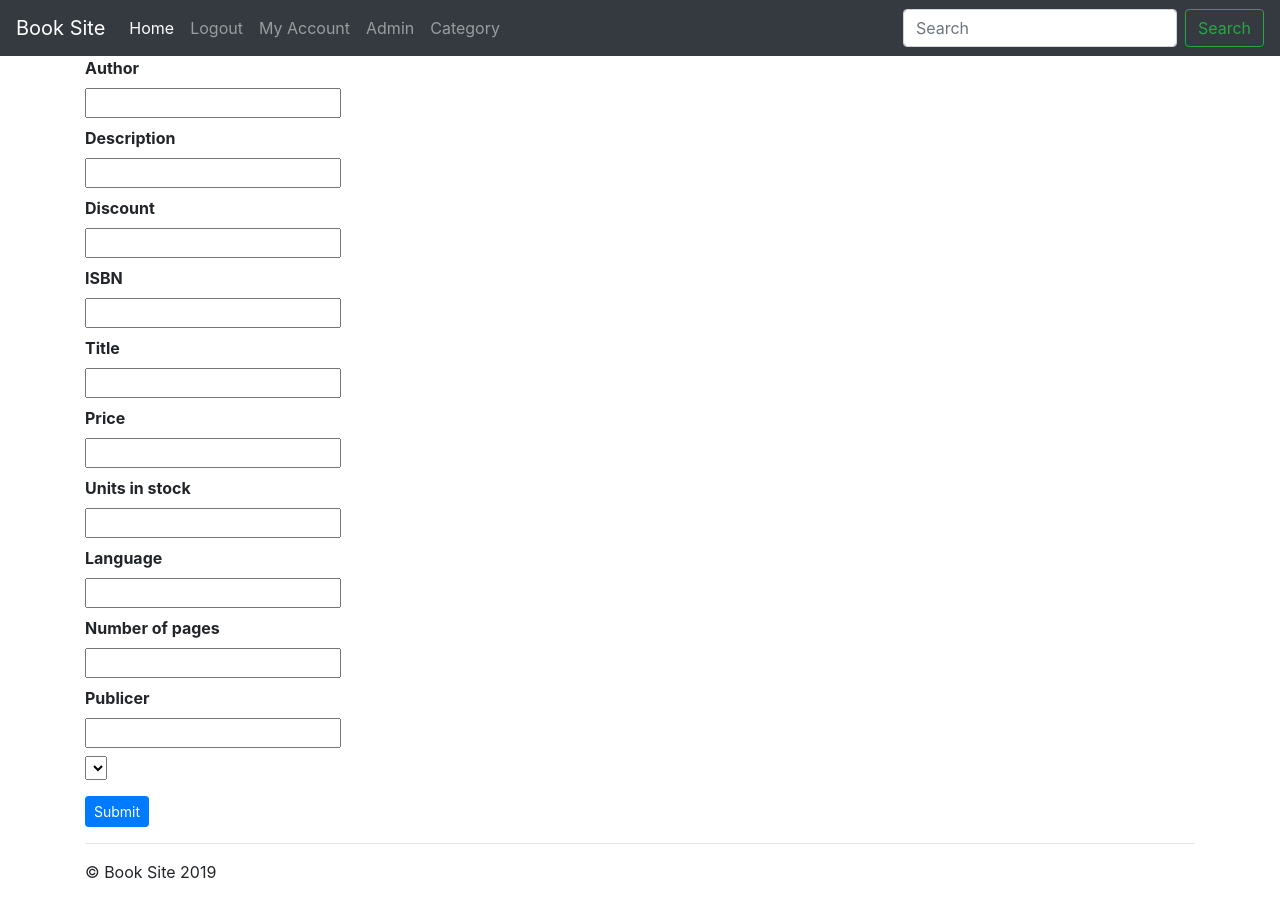
After one commit to 98pontan/D0018E, a Flask app: page /admin in a window 1280 px wide. The commit adds this page. Run offline with Flask 2, Linux system fonts and the light colour scheme; the visitor is signed in with stand-in values (Sample User, id 1); lists and menus that the app fills with data are empty; some libraries are stand-ins or nearby versions.

Commit message:
Created admin page, add product almost done

```diff
--- /dev/null
+++ b/Models/AdminForms.py
@@ -0,0 +1,41 @@
+import pymysql
+from wtforms import Form, StringField, TextAreaField, PasswordField, validators, SubmitField
+from secrets import token_hex
+
+from wtforms.validators import InputRequired, Length, Email
+
+
+def get_categories():
+    connection = pymysql.connect(host='localhost',
+                                 user='oscar',
+                                 password='hejsan123',
+                                 db='BookCommerce',
+                                 charset='utf8',
+                                 cursorclass=pymysql.cursors.DictCursor)
+
+    try:
+        with connection.cursor() as cursor:
+            # Create a new record
+            sql = "SELECT * FROM Category"
+            result = cursor.execute(sql)
+        connection.commit()
+
+    finally:
+        connection.close()
+    categories = cursor.fetchall()
+    return categories
+
+
+class CreateProduct(Form):
+    categories = get_categories()
+    title = StringField('Title')
+    price = StringField('Price')
+    discount = StringField('Discount')
+    units_in_stock = StringField('Units in stock')
+    description = StringField('Description')
+    isbn = StringField('ISBN')
+    author = StringField('Author')
+    publicer = StringField('Publicer')
+    number_of_pages = StringField('Number of pages')
+    language = StringField('Language')
+    submit = SubmitField()
--- a/Models/UserForms.py
+++ b/Models/UserForms.py
@@ -33,3 +33,7 @@ class EditAccountForm(Form):
     postal_code = StringField('Postal Code', validators=[InputRequired(), Length(min=5, max=5)])
     phone = StringField('Phone Number', validators=[Length(min=1, max=50)])
     submit = SubmitField('Submit changes')
+    delete = SubmitField('Delete')
+
+class DeleteAccount(Form):
+    delete = SubmitField('Delete')
--- a/app.py
+++ b/app.py
@@ -6,8 +6,9 @@ import pymysql
 from hashlib import sha3_256
 from functools import wraps
 from Models import UserForms
+from Models.AdminForms import CreateProduct
 
-from Models.UserForms import RegisterForm, LoginForm, EditAccountForm
+from Models.UserForms import RegisterForm, LoginForm, EditAccountForm, DeleteAccount
 
 app = Flask(__name__)
 app.secret_key = 'a4b99086395b5b714fb1856c1d6cd709'
@@ -22,9 +23,17 @@ def login_required(f):
             return f(*args, **kwargs)
         else:
             return redirect(url_for('index'))
-
     return decorated_function
 
+def admin_required(f):
+    @wraps(f)
+    def decorated_function(*args, **kwargs):
+        if session['privilege'] == 2:
+            # return redirect(url_for('login', next=request.url))
+            return f(*args, **kwargs)
+        else:
+            return redirect(url_for('index'))
+    return decorated_function
 
 @app.route('/')
 @app.route('/index')
@@ -46,8 +55,8 @@ def register():
         password = sha3_256((form.password.data + form.salt).encode()).hexdigest()
         email = form.email.data
         city = form.city.data
-        postal_code = int(form.postal_code.data)
-        phone = int(form.phone.data)
+        postal_code = form.postal_code.data
+        phone = form.phone.data
         connection = pymysql.connect(host='localhost',
                                      user='oscar',
                                      password='hejsan123',
@@ -83,7 +92,7 @@ def login():
         try:
             with connection.cursor() as cursor:
                 # Create a new record
-                sql = "SELECT User.User_ID, User.Hash, User.Salt FROM User WHERE User.Email = %s;"
+                sql = "SELECT User.User_ID, User.Hash, User.Salt, User.Privilege FROM User WHERE User.Email = %s;"
                 result = cursor.execute(sql, email)
             connection.commit()
         finally:
@@ -95,11 +104,13 @@ def login():
             password = sha3_256((form.password.data + salt).encode()).hexdigest()
             if password == hash:
                 print("password correct")
-                session.permanent = True    #Makes the login valid for 5 minutes as set in config
+                session.permanent = True  # Makes the login valid for 5 minutes as set in config
                 session['logged_in'] = True
                 session['salt'] = data['Salt']
                 session['user_id'] = data['User_ID']
+                session['privilege'] = data['Privilege']
                 flash('You are now logged in!', 'success')
+                print(session['privilege'])
                 return redirect(url_for('index'))
             else:
                 error = "Password incorrect"
@@ -141,6 +152,7 @@ def myaccount():
     print(data)
     return render_template('myaccount.html', values=data)
 
+
 @app.route('/myaccount/edit', methods=['GET', 'POST'])
 @login_required
 def editaccount():
@@ -173,6 +185,41 @@ def editaccount():
     else:
         return render_template('editaccount.html', form=form)
 
+
+@app.route('/myaccount/delete')
+@login_required
+def deleteaccount():
+    connection = pymysql.connect(host='localhost',
+                                 user='oscar',
+                                 password='hejsan123',
+                                 db='BookCommerce',
+                                 charset='utf8',
+                                 cursorclass=pymysql.cursors.DictCursor)
+    try:
+        with connection.cursor() as cursor:
+            # Create a new record
+            sql = "DELETE FROM User WHERE User.User_ID = %s;"
+            cursor.execute(sql, session['user_id'])
+        connection.commit()
+    finally:
+        connection.close()
+    flash('Account Deleted!')
+    session.clear()
+    return redirect(url_for('index'))
+
+
+@app.route('/admin', methods=['GET', 'POST'])
+@login_required
+@admin_required
+def admin():
+    form = CreateProduct(request.form)
+    if form.validate and request.method == 'POST':
+        print(request.form.get("selected_category"))
+        return redirect(url_for('index'))
+    elif request.method == 'GET':
+        return render_template('admin.html', form=form)
+
+
 # category
 @app.route('/category')
 # take in an id parameter but for now leave blank
@@ -196,7 +243,9 @@ def category():
         if result >= 1:
             data = cursor.fetchall()
             return render_template('category.html', data=data)
-#checkout
+
+
+# checkout
 @app.route('/checkout')
 def checkout():
     connection = pymysql.connect(host='localhost',
--- /dev/null
+++ b/templates/admin.html
@@ -0,0 +1,38 @@
+{% extends 'layout.html' %}
+{% from "formhelper.html" import render_field %}
+{% block body %}
+    <!--
+    <div class="btn-group">
+        <button type="button" class="btn btn-danger dropdown-toggle" data-toggle="dropdown" aria-haspopup="true"
+                aria-expanded="false">
+            Categories
+        </button>
+        <div class="dropdown-menu">
+            {% for i in categories %}
+                <a class="dropdown-item" href="..\category\{{i['Category_ID']}}">{{i['Name']}}</a>
+            {% endfor %}
+        </div>
+    </div>
+    -->
+    <form method="POST" action="">
+        {# form.hidden_tag() #}
+        <div class="form-group">
+            {{ render_field(form.author) }}
+            {{ render_field(form.description) }}
+            {{ render_field(form.discount) }}
+            {{ render_field(form.isbn) }}
+            {{ render_field(form.title) }}
+            {{ render_field(form.price) }}
+            {{ render_field(form.units_in_stock) }}
+            {{ render_field(form.language) }}
+            {{ render_field(form.number_of_pages) }}
+            {{ render_field(form.publicer) }}
+                <select name="selected_category">
+                    {% for i in form.categories %}
+                        <option value="{{ i['Category_ID'] }}">{{ i['Name'] }}</option>
+                    {% endfor %}
+                </select>
+            </div>
+        {{ form.submit(class="btn btn-primary btn-sm") }}
+    </form>
+{% endblock %}
--- a/templates/editaccount.html
+++ b/templates/editaccount.html
@@ -14,5 +14,5 @@
             {{ render_field(form.country) }}
             {{ form.submit(class="btn btn-primary btn-sm") }}
         </div>
-    </form>
+    </form>win
 {% endblock %}
--- a/templates/includes/_navbar.html
+++ b/templates/includes/_navbar.html
@@ -25,6 +25,11 @@
                     <a class="nav-link" href="/myaccount">My Account</a>
                 </li>
             {% endif %}
+            {% if session['logged_in'] == True and session['privilege'] == 2 %}
+                <li class="nav-item">
+                    <a class="nav-link" href="/admin">Admin</a>
+                </li>
+            {% endif %}
             <li class="nav-item">
                 <a class="nav-link" href="/category">Category</a>
             </li>
--- a/templates/myaccount.html
+++ b/templates/myaccount.html
@@ -6,6 +6,6 @@
         <li class="list-group-item">{{ value }} = {{ values[value] }} </li>
     {% endfor %}
     </ul>
-    <a class="btn btn-primary" href="/myaccount/edit" role="button">Edit account</a>
-    <button type="button" class="btn btn-primary" href="/myaccount/delete">Delete Account</button>
+        <a class="btn btn-primary" href="/myaccount/edit" role="button">Edit account</a>
+        <a class="btn btn-primary" href="/myaccount/delete" role="button">Delete account</a>
 {% endblock %}
```
